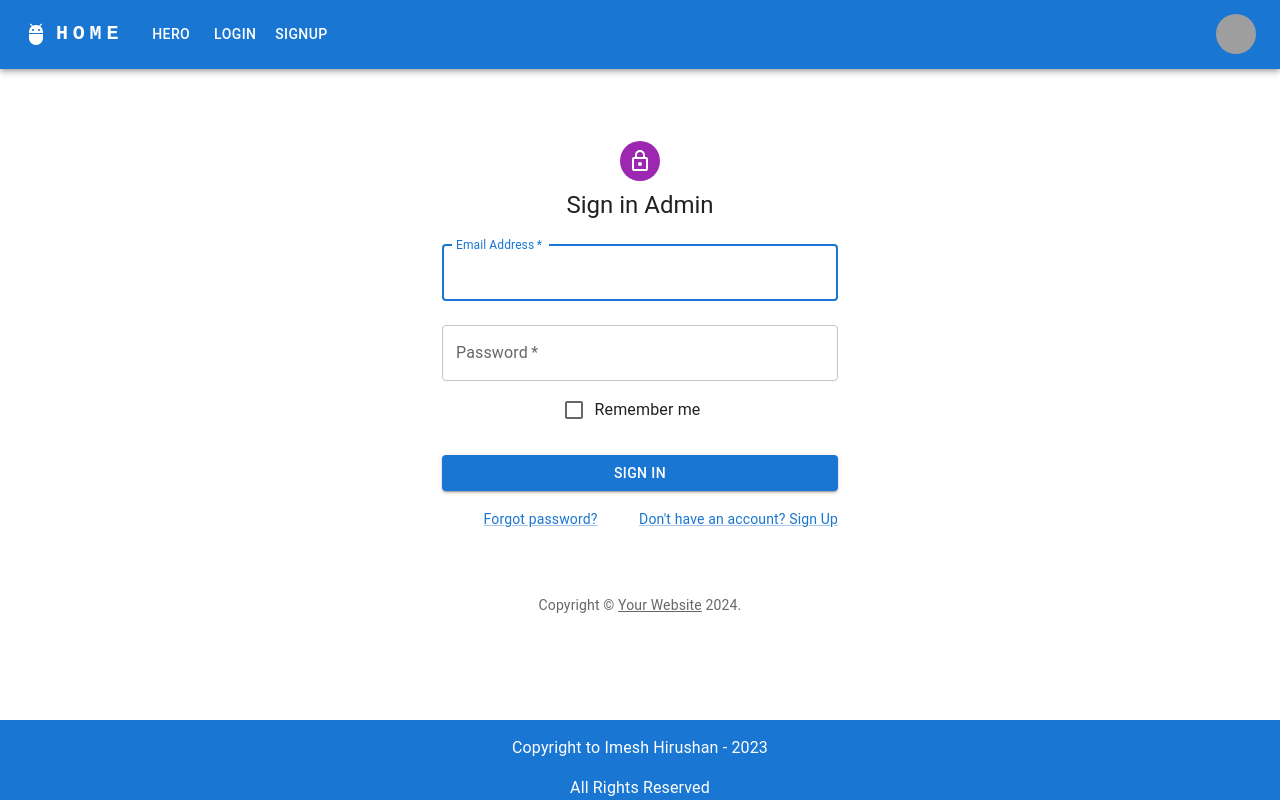
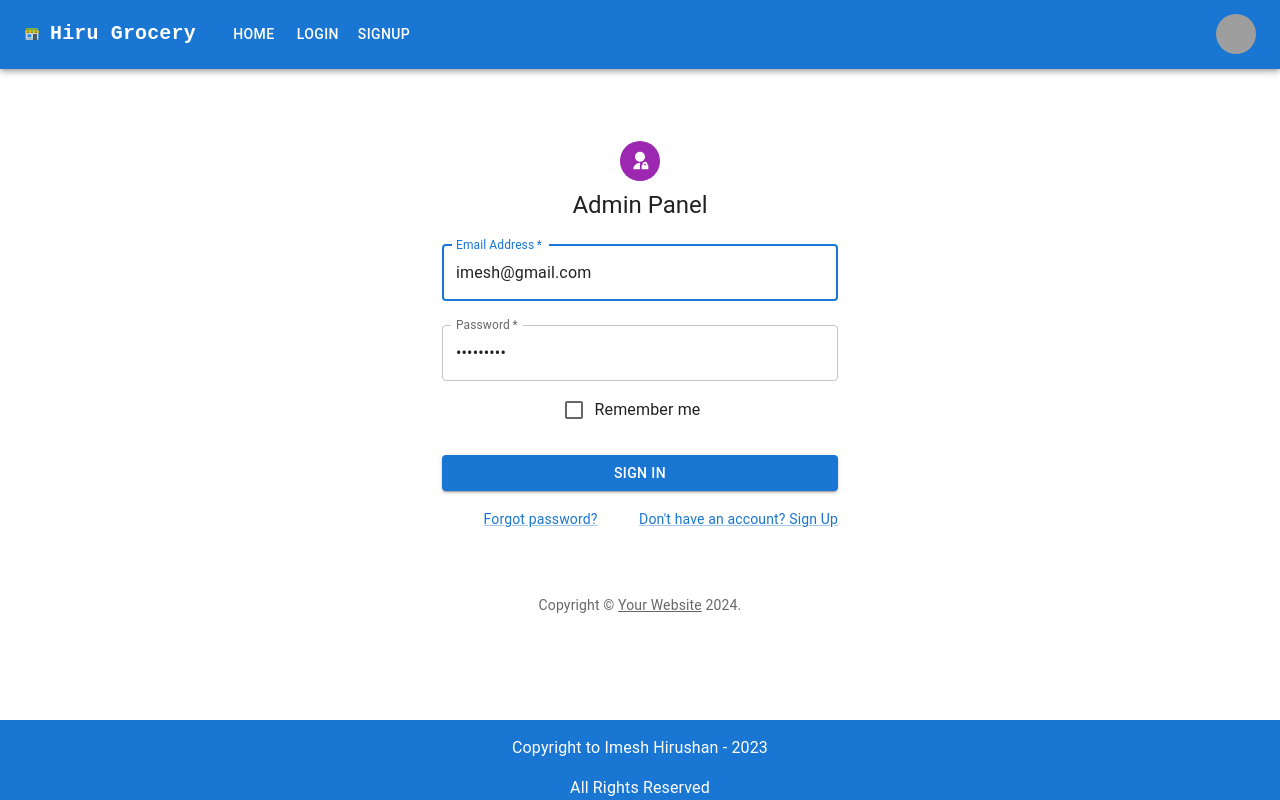
Before and after one commit to imeshhirushan2117/Grocery-MEAN-Project-IJSE, a React (Create React App) app in the folder front-end/: page /admin in a window 1280 px wide. Built offline with nearby package versions, Linux system fonts and the light colour scheme; grey boxes are pictures that could not be loaded.

Commit message:
feat: code optimize

```diff
--- a/front-end/package.json
+++ b/front-end/package.json
@@ -8,12 +8,14 @@
     "@mui/icons-material": "^5.13.7",
     "@mui/material": "^5.13.7",
     "@mui/styled-engine-sc": "^5.12.0",
+    "@react-icons/all-files": "^4.1.0",
     "@testing-library/jest-dom": "^5.16.5",
     "@testing-library/react": "^13.4.0",
     "@testing-library/user-event": "^13.5.0",
     "axios": "^1.4.0",
     "react": "^18.2.0",
     "react-dom": "^18.2.0",
+    "react-icons": "^5.2.1",
     "react-router-dom": "^6.14.1",
     "react-scripts": "5.0.1",
     "styled-components": "^5.3.11",
--- a/front-end/src/components/Nav/Nav.jsx
+++ b/front-end/src/components/Nav/Nav.jsx
@@ -13,9 +13,10 @@ import Button from '@mui/material/Button';
 import Tooltip from '@mui/material/Tooltip';
 import MenuItem from '@mui/material/MenuItem';
 import AdbIcon from '@mui/icons-material/Adb';
-import { Link } from 'react-router-dom'
+import { Link } from 'react-router-dom';
+import { FcShop } from "react-icons/fc";
 
-const pages = ['Hero','LogIn', 'SignUp'];
+const pages = ['Home','LogIn', 'SignUp'];
 const settings = ['Profile', 'Account', 'Dashboard', 'Logout'];
 
 function Nav() {
@@ -42,7 +43,7 @@ function Nav() {
     <AppBar position="static">
       <Container maxWidth="xl">
         <Toolbar disableGutters>
-          <AdbIcon sx={{ display: { xs: 'none', md: 'flex' }, mr: 1 }} />
+          <FcShop  sx={{ display: { xs: 'none', md: 'flex'}, mr: 1}} />
           <Typography
             variant="h6"
             noWrap
@@ -53,12 +54,13 @@ function Nav() {
               display: { xs: 'none', md: 'flex' },
               fontFamily: 'monospace',
               fontWeight: 700,
-              letterSpacing: '.3rem',
+              letterSpacing: '.rem',
               color: 'inherit',
               textDecoration: 'none',
+              p:'10px'
             }}
           >
-            HOME
+           Hiru Grocery
           </Typography>
 
           <Box sx={{ flexGrow: 1, display: { xs: 'flex', md: 'none' } }}>
--- a/front-end/src/components/adminLogin/AdminLogin.jsx
+++ b/front-end/src/components/adminLogin/AdminLogin.jsx
@@ -15,6 +15,7 @@ import { createTheme, ThemeProvider } from '@mui/material/styles';
 import axios from 'axios';
 import { useNavigate } from 'react-router-dom';
 import { useState } from 'react';
+import { RiAdminFill } from "react-icons/ri";
 
 function Copyright(props) {
   return (
@@ -33,8 +34,8 @@ const defaultTheme = createTheme();
 
 export default function AdminLogIn() {
 
-  const [signinEmail, setEmail] = useState();
-  const [signinPassword, setPassword] = useState();
+  const [signinEmail, setEmail] = useState("imesh@gmail.com");
+  const [signinPassword, setPassword] = useState("123456789");
 
   const navigate = useNavigate();
 
@@ -81,10 +82,10 @@ export default function AdminLogIn() {
           }}
         >
           <Avatar sx={{ m: 1, bgcolor: 'secondary.main' }}>
-            <LockOutlinedIcon />
+            <RiAdminFill />
           </Avatar>
           <Typography component="h1" variant="h5">
-            Sign in Admin
+          Admin Panel
           </Typography>
           <Box component="form" onSubmit={handleSubmit} noValidate sx={{ mt: 1 }}>
             <TextField
--- a/front-end/src/components/logIn/LogIn.jsx
+++ b/front-end/src/components/logIn/LogIn.jsx
@@ -15,6 +15,7 @@ import { createTheme, ThemeProvider } from '@mui/material/styles';
 import axios from 'axios';
 import { useNavigate } from 'react-router-dom';
 import { useState } from 'react';
+import { FaUserTie } from "react-icons/fa";
 
 function Copyright(props) {
   return (
@@ -35,8 +36,8 @@ const defaultTheme = createTheme();
 
 export default function LogIn() {
 
-  const [signinEmail, setEmail] = useState("");
-  const [signinPassword, setPassword] = useState("");
+  const [signinEmail, setEmail] = useState("kasun@gmail.com");
+  const [signinPassword, setPassword] = useState("123456789");
 
   const navigate = useNavigate();
 
@@ -79,10 +80,10 @@ export default function LogIn() {
           }}
         >
           <Avatar sx={{ m: 1, bgcolor: 'secondary.main' }}>
-            <LockOutlinedIcon />
+            <FaUserTie />
           </Avatar>
           <Typography component="h1" variant="h5">
-            Sign in  Customer
+            Customer Panel
           </Typography>
           <Box component="form" onSubmit={handleSubmit} noValidate sx={{ mt: 1 }}>
             <TextField
```
Also changed, not shown: 1 other file (tests, documents, lock files or other folders).
